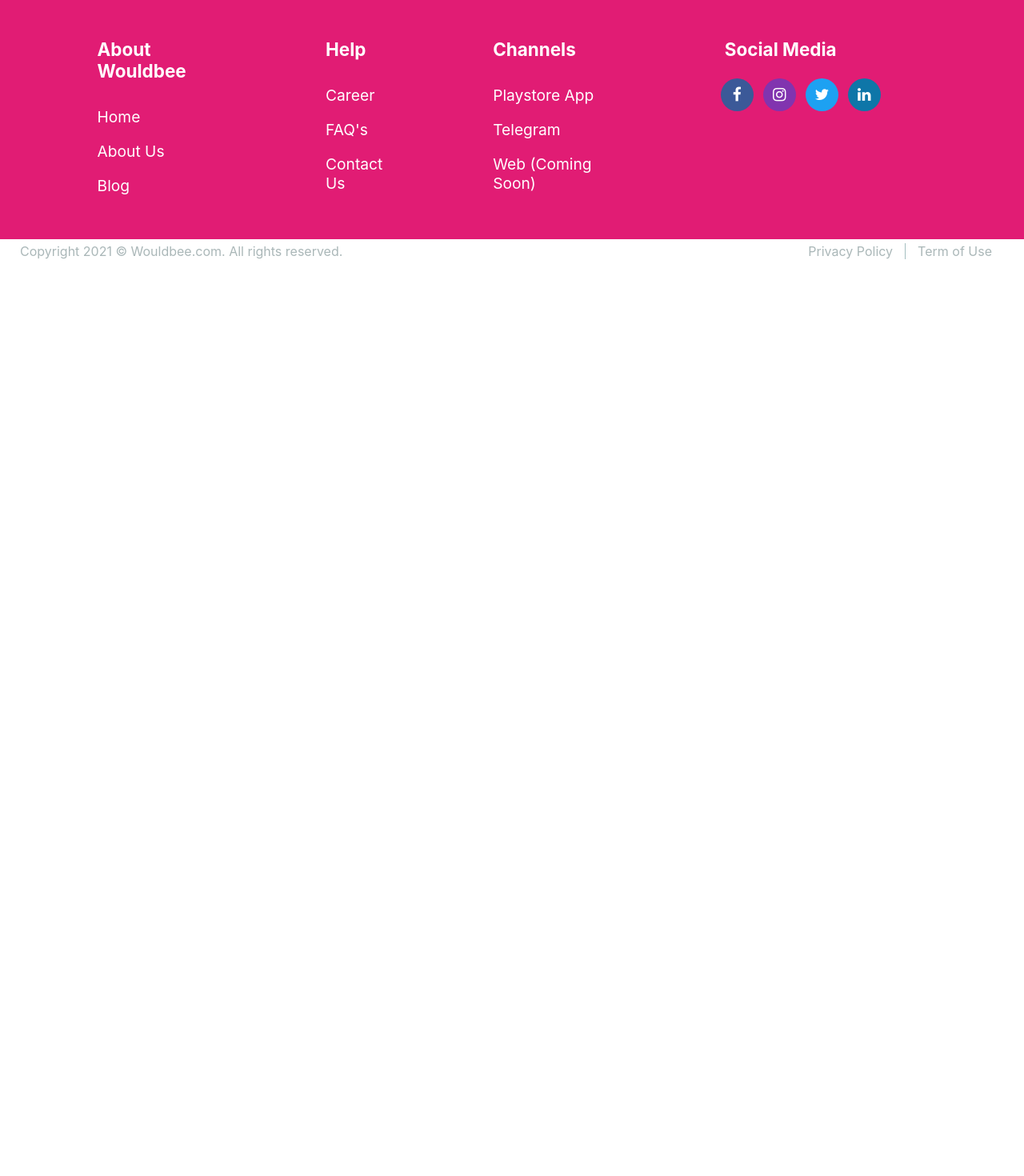
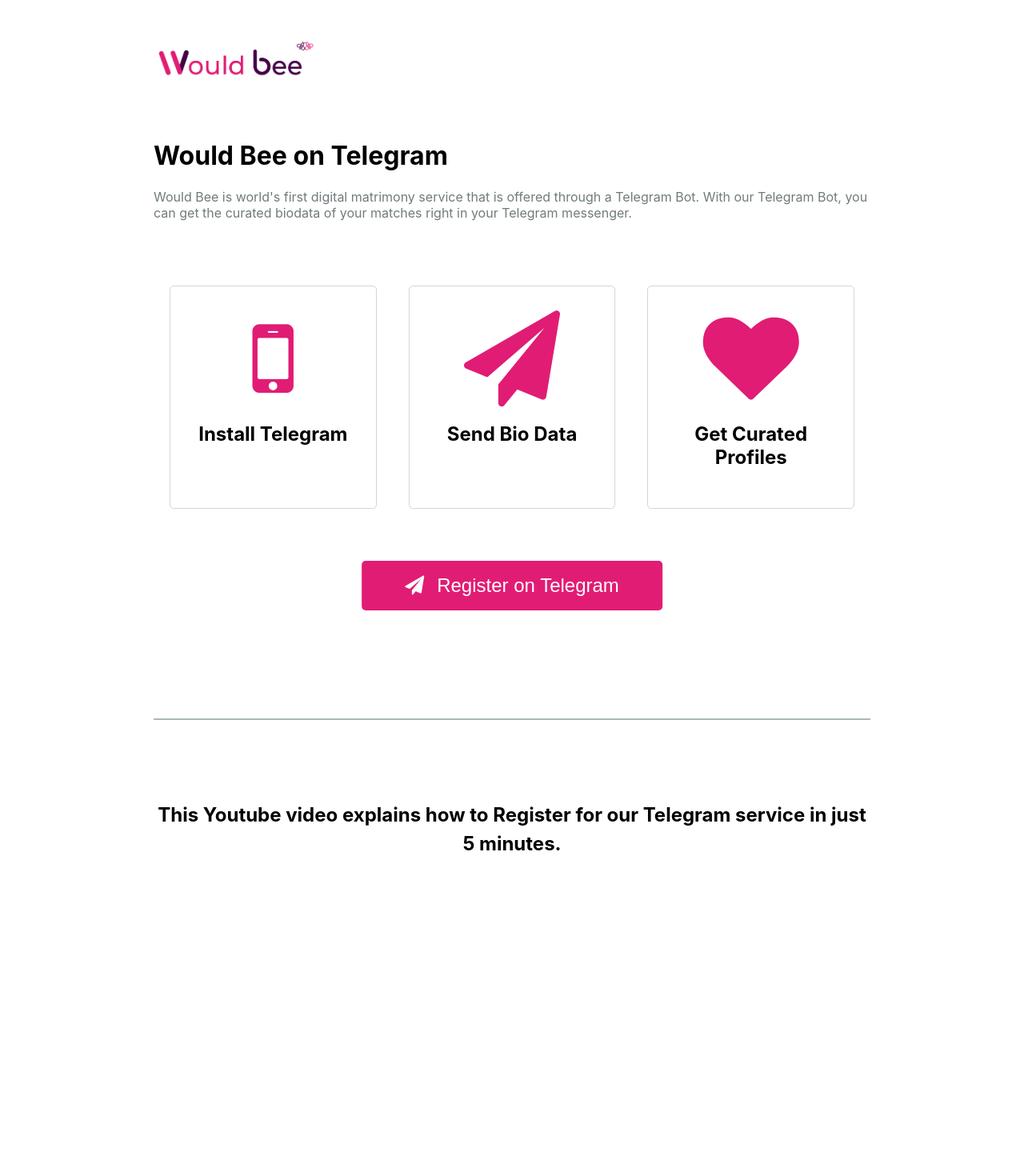
Before and after one commit to imranmandal/wouldbee.com, a React (Create React App) app: page /WB-telegram in a window 1280 px wide. Shown: the top 1470 px of the page at 80% size. Before the commit the page ends 800 px from the top, so only its background shows below. Built offline with nearby package versions, Linux system fonts and the light colour scheme.

Commit message:
telegram page added

```diff
--- a/package.json
+++ b/package.json
@@ -8,6 +8,7 @@
     "@testing-library/user-event": "^12.7.0",
     "react": "^17.0.1",
     "react-dom": "^17.0.1",
+    "react-player": "^2.9.0",
     "react-router-dom": "^5.2.0",
     "react-scripts": "4.0.2",
     "web-vitals": "^1.1.0"
--- a/src/App.js
+++ b/src/App.js
@@ -1,44 +1,44 @@
 import Header from "./component/Header";
 import Detail from "./component/Detail";
 import Footer from "./component/Footer";
-import Copyright, {  } from "./component/Copyright";
 import { BrowserRouter as Router, Route, Redirect, Switch } from "react-router-dom";
 import About from "./component/About";
 import FAQ from "./component/FAQ/FAQ";
 import ContactUs from './component/Contact_Component/Contact';
-import ScrollToTop from "./component/ScrollToTop";
+import WBTelegram from './component/TelegramPageComponent/WBTelegram'
 
 function App() {
   return (
 
       <div className="App">
-        <ScrollToTop />
         <Router>
+
           <Switch>
             <Route exact path="/" >
-              <ScrollToTop />
+
               <Header />
               <Detail />
             </Route>
 
             <Route path="/about">
-              <ScrollToTop />
+
               <About />
             </Route>
 
             <Route path="/FAQ">
-              <ScrollToTop />
               <FAQ />
             </Route>
 
             <Route path="/contact-us">
-              <ScrollToTop />
               <ContactUs />
+            </Route>
+
+            <Route path="/WB-telegram">
+              <WBTelegram />
             </Route>
 
           </Switch>
           <Footer />
-          <Copyright />
         </Router>
       </div>
 
--- a/src/component/Contact_Component/Contact.js
+++ b/src/component/Contact_Component/Contact.js
@@ -13,13 +13,13 @@
                         icon="comments"
                         title="Help & Support"
                         para="If you have anything to share about your experience on the app, facing an error or need support with your profile, we are here to help!"
-                        email="support@Wouldbee.com"
+                        email="support@wouldbee.com"
                     />
                     <SubContact
                         icon="comments"
                         title="Success Stories"
                         para="Did you find your would-be  on Wouldbee? We would love to hear all about it !"
-                        email="connect@Wouldbee.com"
+                        email="connect@wouldbee.com"
                     />
                 </div>
             </div>
--- a/src/component/Contact_Component/SubContact.js
+++ b/src/component/Contact_Component/SubContact.js
@@ -2,6 +2,8 @@
 
 function SubContact(props) {
     const icon = "title-icon fa fa-" + props.icon;
+    const email = "mailto:" + props.email;
+
     return (
         <div className="sub-contact">
             <i className={icon}></i>
@@ -9,7 +11,7 @@
             <p>{props.para}</p>
             <p>
                 <i className="fa fa-envelope" />
-                {props.email}
+                <a href={email}>{props.email}</a>
             </p>
         </div>
   )
--- a/src/component/Copyright.js
+++ b/src/component/Copyright.js
@@ -4,16 +4,8 @@
   return (
     <div className="copyright">
         <p>
-            Copyright 2021 © Wouldbee.com.   All rights reserved.
+          © 2020-2021 wouldbee.com
         </p>
-        <div>
-            <p>
-                <a href="https://www.wouldbee.com/privacy">Privacy Policy</a>
-                <a href="https://www.wouldbee.com/terms">Term of Use</a>
-            </p>
-
-
-        </div>
     </div>
 
 
--- a/src/component/Detail.js
+++ b/src/component/Detail.js
@@ -7,7 +7,6 @@
 function Detail() {
   return (
     <div className="detail">
-
 
         <div className="para para1">
             <h3>Truly Free Matrimony App - Zero Ads/Zero Payments</h3>
--- a/src/component/Footer.js
+++ b/src/component/Footer.js
@@ -1,16 +1,24 @@
-import React , { useState } from 'react'
+import React , { useEffect, useState } from 'react'
 import { Link } from "react-router-dom";
+import Copyright from './Copyright';
 
 function Footer() {
+
+    function handleClick(){
+        window.scroll(0, 0)
+    }
+
   return (
 
         <footer>
-        <div className="footer-left">
+
+        <div className="footer-top">
             <div>
-                <h3>About Wouldbee</h3>
+                <h3>Would Bee</h3>
                 <ul>
-                    <li><Link to="/"><a>Home</a></Link></li>
-                    <li><Link to="/about"><a>About Us</a></Link></li>
+                    <li onClick={handleClick}><Link to="/"><a>Home</a></Link></li>
+                    <li onClick={handleClick}><Link to="/about"><a>About Us</a></Link></li>
+                    <li onClick={handleClick}><Link to="/contact-us"><a>Contact Us</a></Link></li>
                     <li><a href="https://blog.wouldbee.com/">Blog</a></li>
                 </ul>
             </div>
@@ -18,20 +26,21 @@
                 <h3>Help</h3>
                 <ul>
                     <li><a href="https://www.linkedin.com/company/would-bee/jobs/?viewAsMember=true">Career</a></li>
-                    <li><Link to="/FAQ"><a>FAQ's</a></Link></li>
-                    <li><Link to="/contact-us"><a>Contact Us</a></Link></li>
+                    <li onClick={handleClick}><Link to="/FAQ"><a>FAQ</a></Link></li>
+                    <li><a href="https://www.wouldbee.com/privacy">Privacy Policy</a></li>
+                    <li><a href="https://www.wouldbee.com/terms">Term of Use</a></li>
                 </ul>
             </div>
             <div>
             <h3>Channels</h3>
                 <ul>
-                    <li><a href="#">Playstore App</a></li>
-                    <li><a href="https://t.me/WouldBee_Bot">Telegram</a></li>
-                    <li><a href="#">Web (Coming Soon)</a></li>
+                    <li onClick={handleClick}><a href="#">Android App</a></li>
+                    <li onClick={handleClick}><Link to="/WB-telegram"><a>Would Bee on Telegram</a></Link></li>
+                    <li onClick={handleClick}><a href="#">Web (Coming Soon)</a></li>
                 </ul>
             </div>
             <div>
-                <h3 className="social-h3">Social Media</h3>
+                <h3 className="social-h3">Follow Us</h3>
                 <div className="social">
                     <a className="facebook" href="https://www.facebook.com/WouldBeeFB"><i className="fa fa-facebook"></i></a>
                     <a className="instagram" href="https://www.instagram.com/wouldbee_insta/"><i className="fa fa-instagram"></i></a>
@@ -39,6 +48,9 @@
                     <a className="linkedin" href="https://www.linkedin.com/company/74802978/admin/"><i className="fa fa-linkedin"></i></a>
                 </div>
             </div>
+        </div>
+        <div className="footer-bottom">
+            <Copyright />
         </div>
 
 
--- a/src/component/Header.js
+++ b/src/component/Header.js
@@ -1,8 +1,9 @@
-import React , { useState } from 'react'
+import React from 'react'
 import Navbar from './Navbar'
 import bg from '../Images/wouldbee.mp4'
 
 function Header() {
+
   return (
     <header >
       <video className="bg" autoPlay muted loop >
--- /dev/null
+++ b/src/component/TelegramPageComponent/TelegramCard.js
@@ -0,0 +1,17 @@
+import React , { useState } from 'react'
+
+function TelegramCard(props) {
+    const icon = "fa fa-" + props.icon;
+    return (
+        <div className="telegram-card">
+            <a href={props.link}>
+                <div className="card-inner">
+                    <i className={icon} />
+                    <h2>{props.text}</h2>
+                </div>
+            </a>
+        </div>
+  )
+}
+
+export default TelegramCard;
--- /dev/null
+++ b/src/component/TelegramPageComponent/WBTelegram.js
@@ -0,0 +1,59 @@
+import React , { useState } from 'react';
+import Navbar from '../Navbar';
+import TelegramCard from './TelegramCard'
+import ReactPlayer from 'react-player';
+
+function Telegram() {
+    return (
+        <div>
+            <Navbar />
+            <div className="telegram-outer">
+                <h1>Would Bee on Telegram</h1>
+                <p className="outer-p">Would Bee is world's first digital matrimony service that is offered through a Telegram Bot. With our Telegram Bot, you can get the curated biodata of your matches right in your Telegram messenger.</p>
+                <div className="telegram-inner">
+                    <div className="telegram-inner-upper" >
+                            <TelegramCard
+                                icon="mobile"
+                                text="Install Telegram"
+                                link="https://play.google.com/store/apps/details?id=org.telegram.messenger&hl=en_IN&gl=US"
+                            />
+                            <TelegramCard
+                                icon="paper-plane"
+                                text="Send Bio Data"
+                                link=""
+                            />
+                            <TelegramCard
+                                icon="heart"
+                                text="Get Curated Profiles"
+                                link=""
+                            />
+                    </div>
+                    <div className="telegram-btn">
+                        <button>
+                            <a href="https://t.me/WouldBee_Bot">
+                                <i className="fa fa-paper-plane"></i>
+                                Register on Telegram
+                            </a>
+
+                        </button>
+                    </div>
+                </div>
+                <div className="telegram-video">
+                <p>This Youtube video explains how to Register for our Telegram service in just 5 minutes.</p>
+                        <ReactPlayer
+                            className="react-player"
+                            url="https://youtu.be/wgnfPBLghZQ"
+                            height="65%"
+                            width="100%"
+                        />
+                </div>
+
+            </div>
+
+
+
+        </div>
+  )
+}
+
+export default Telegram;
--- a/src/index.css
+++ b/src/index.css
@@ -223,9 +223,9 @@
   color: #E11C74;
 }
 
-.sub-contact p{
+.sub-contact p a{
+  text-decoration: none;
   color: #707B7C;
-
 }
 
 .sub-contact p i{
@@ -234,36 +234,139 @@
 
 
 
-/* ------- Footer */
+
+/* -------------------------Telegram */
+
+.telegram-outer{
+  padding: 0 15% 10%;
+}
+
+.telegram-outer .outer-p{
+  color: #707B7C;
+}
+
+.telegram-inner{
+  padding-bottom: 15%;
+  border-bottom: 2px solid #AAB7B8;
+}
+
+.telegram-inner-upper{
+  display: flex;
+  justify-content: space-between;
+  flex-wrap: wrap;
+  padding: 5% 0;
+}
+
+.telegram-inner-upper a{
+  text-decoration: none;
+  color: #000;
+}
+
+.telegram-card{
+  flex: 1 1 200px;
+  border: 1px solid #cdd9da;
+  border-radius: 5px;
+  margin: 20px;
+  text-align: center;
+  transition: all .3s ease;
+  box-shadow: none;
+}
+
+.card-inner{
+  padding: 30px;
+}
+
+.telegram-card:hover{
+  box-shadow: 0 0 15px #bdc7c9;
+}
+
+.telegram-card i{
+  font-size: 120px;
+  color: #E11C74;
+}
+
+
+.telegram-btn{
+  margin-left: 50%;
+  transform: translate(-50%, 0);
+  text-align: center;
+  width: fit-content;
+}
+
+.telegram-btn button{
+  display: flex;
+  flex-direction: row;
+  background-color: #E11C74;
+  border: none;
+  border-radius: 5px;
+  font-size: 1.5rem;
+}
+
+.telegram-btn button a{
+  text-decoration: none;
+  color: #fff;
+  padding: 1rem 3rem;
+}
+
+.telegram-btn i{
+  margin-right: 1rem;
+}
+
+
+.telegram-video{
+  display: flex;
+  justify-content: space-around;
+  flex-direction: column;
+  padding: 30% 5%;
+  align-items: center;
+  text-align: center;
+  position: relative;
+  padding-top: 56.25%;
+}
+
+.telegram-video p{
+  position: absolute;
+  top: 10%;
+  font-size: 1.5em;
+  font-weight: bold;
+  line-height: 1.5em;
+}
+
+.react-player{
+  position: absolute;
+  top: 30%;
+  left: 0;
+}
+
+
+/* ------------------------- Footer */
 
 footer{
   display: flex;
+  flex-direction: column;
   justify-content: space-around;
+
   padding: 2% 5%;
   background: #E11C74;
   color: #fff;
   font-size: 120%;
 }
 
-.footer-left{
+.footer-top{
   display: flex;
-  justify-content: space-evenly;
+  justify-content: space-around;
 }
 
-.footer-left div{
-  margin: 0 3em;
-}
-
-.footer-left ul{
+.footer-top ul{
   padding: 0;
 }
 
-.footer-left ul li{
+.footer-top ul li{
   list-style: none;
   padding: .5em 0;
 }
 
-.footer-left ul li a{
+.footer-top ul li a{
   text-decoration: none;
   color: #fff;
   font-weight: 30px;
@@ -322,28 +425,27 @@
 
 /* ------------copyright */
 
+.footer-bottom{
+  position: relative;
+
+}
+
 .copyright{
-  display: flex;
-  justify-content: space-between;
-  padding: 0 20px;
-  color: #AAB7B8;
-  background-color: #fff;
+  /* padding: 0 20px; */
+  position: absolute;
+  bottom: 0;
+  left: 50%;
+  transform: translate(-50%,0);
+  color: #F376E0;
+
+
 }
 
 .copyright p{
-  margin: 5px;
+  margin: -15px;
+  font-size: smaller;
 }
 
-.copyright p a{
-  text-decoration: none;
-  color: #AAB7B8;
-  padding: 0 15px;
-  margin: 0%;
-}
-
-.copyright p a:last-child{
-  border-left: 1px solid #a4bec0;
-}
 
 
 
@@ -367,6 +469,9 @@
     top: 70%;
   }
 
+  /* .telegram-video p{
+    font-size: 1em;
+  } */
 }
 /* min1200  */
 @media(min-width: 1200px) {
@@ -449,12 +554,6 @@
 
 
 
-  footer{
-    flex-direction: row;
-  }
-  .footer-left{
-    flex-direction: row;
-  }
 }
 
 
@@ -546,13 +645,6 @@
 
 
 
-  footer{
-    flex-direction: row;
-  }
-  .footer-left{
-    flex-direction: row;
-  }
-
 }
 
 
@@ -560,6 +652,10 @@
 /* --------Tablet------- */
 @media (min-width: 769px) and (max-width: 1023px){
 
+    body{
+      margin: 0;
+      padding: 0;
+    }
 
     nav{
       padding: 0;
@@ -648,6 +744,12 @@
       top: 68%;
       right: 10%;
     }
+
+
+    .telegram-video p{
+      top: 5%;
+      line-height: normal;
+    }
 }
 
 /* ---------------mobile phones------------------ */
@@ -718,16 +820,15 @@
 
 
     footer{
-      flex-direction: column;
       text-align: center;
       font-size: 120%;
     }
 
-    .footer-left{
+    .footer-top{
       flex-direction: column;
     }
 
-    .footer-left div{
+    .footer-top div{
       border-bottom: 3px solid #fff ;
     }
 
@@ -737,6 +838,19 @@
       transform: translate(-50%, 0);
     }
 
+
+    .telegram-outer{
+      padding-bottom: 20%;
+    }
+    .telegram-video p{
+      line-height: normal;
+      font-size: 1.3rem;
+      top: 15%;
+    }
+
+    .react-player{
+      top: 45%;
+    }
 
 }
 
@@ -791,8 +905,25 @@
 
   .copyright{
     text-align: center;
-    flex-direction: column;
-    padding: 0 5%;
+    /* padding: 0 5%; */
+  }
+
+  .telegram-outer{
+    padding-bottom: 30%;
+  }
+
+  .telegram-video{
+    height: 50%;
+    padding: auto 0!important;
+  }
+
+  .telegram-video p{
+    top: 15%;
+    font-size: 1rem;
+  }
+
+  .react-player{
+    top: 60%;
   }
 
 }
```
Also changed, not shown: src/component/ScrollToTop.js (deleted, +0 -17 lines), 1 other file (tests, documents, lock files or other folders).
